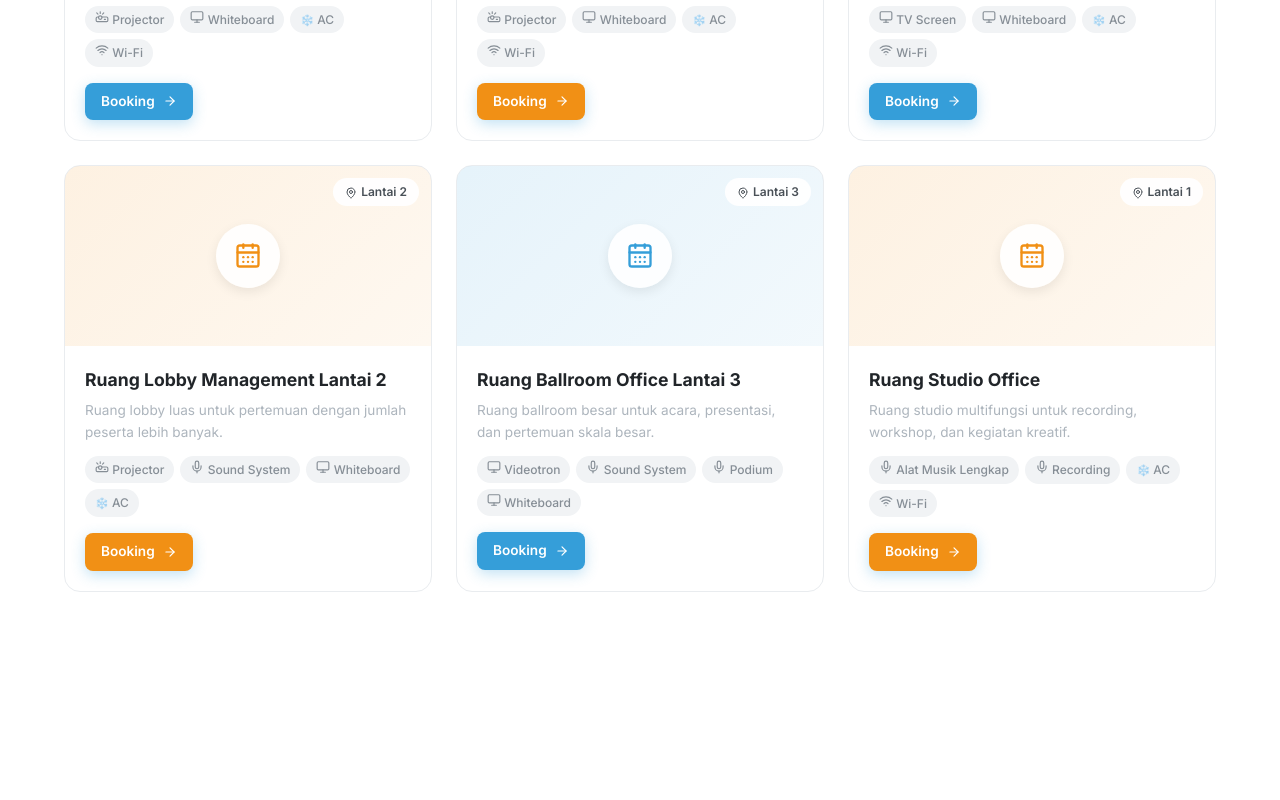
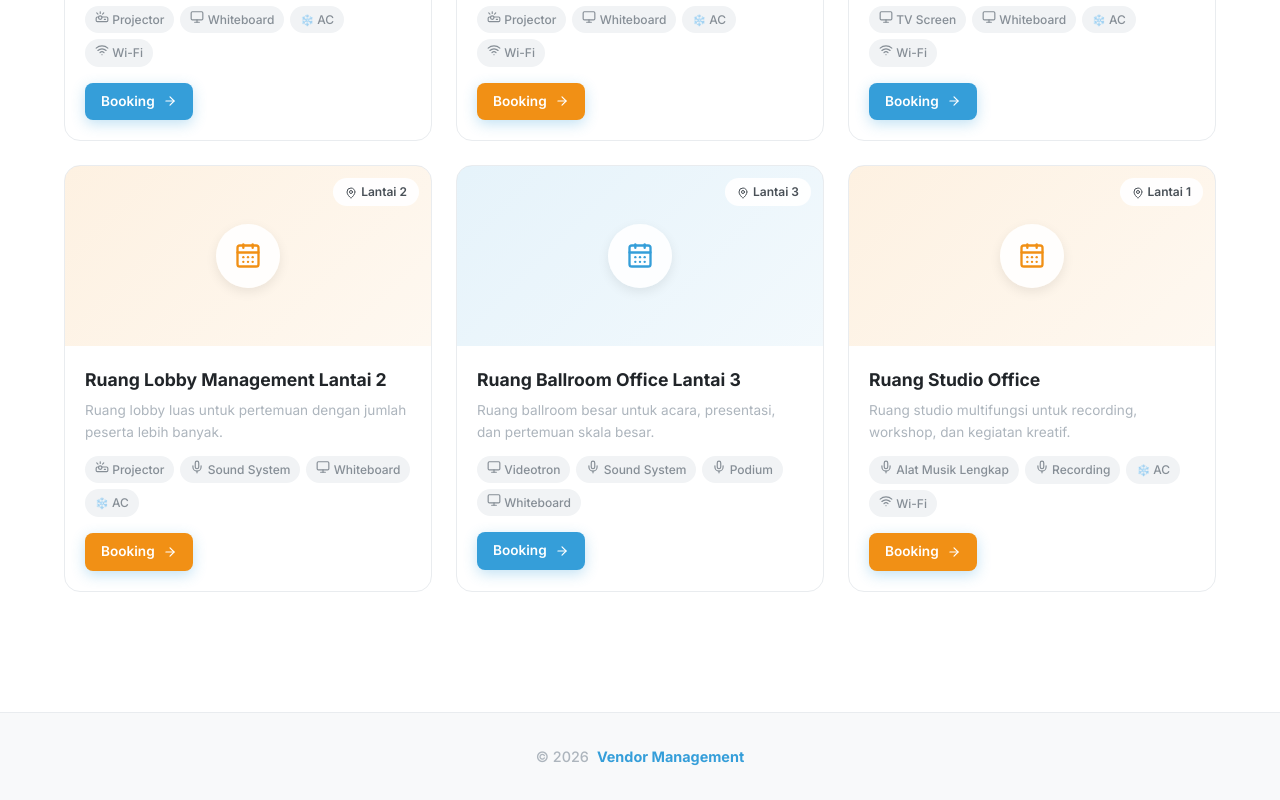
Before and after one commit to mryos/booking, a Next.js app: page / in a window 1280 px wide. Shown: the part 1032-1832 px from the top of the page. Before the commit the page ends 1684 px from the top, so only its background shows below. Built offline with nearby package versions, Linux system fonts and the light colour scheme; no server answers; the database is empty.

Commit message:
feat: add footer 2026 Vendor Management

```diff
--- a/app/globals.css
+++ b/app/globals.css
@@ -1248,3 +1248,31 @@ input, select, textarea {
   .stat-card { padding: 16px; }
   .stat-value { font-size: 1.5rem; }
 }
+/* ===== FOOTER ===== */
+.footer {
+  background: var(--gray-50);
+  border-top: 1px solid var(--gray-200);
+  padding: 32px 24px;
+  margin-top: 60px;
+}
+
+.footer-inner {
+  max-width: 1200px;
+  margin: 0 auto;
+  text-align: center;
+}
+
+.footer-text {
+  font-size: 0.9rem;
+  color: var(--gray-500);
+  font-weight: 500;
+  display: flex;
+  align-items: center;
+  justify-content: center;
+  gap: 8px;
+}
+
+.footer-text span {
+  color: var(--blue);
+  font-weight: 700;
+}
--- a/app/layout.tsx
+++ b/app/layout.tsx
@@ -16,7 +16,16 @@ export default function RootLayout({
     <html lang="id">
       <body>
         <Navbar />
-        {children}
+        <main style={{ minHeight: 'calc(100vh - 64px - 100px)' }}>
+          {children}
+        </main>
+        <footer className="footer">
+          <div className="footer-inner">
+            <p className="footer-text">
+              &copy; 2026 <span>Vendor Management</span>
+            </p>
+          </div>
+        </footer>
       </body>
     </html>
   );
```
